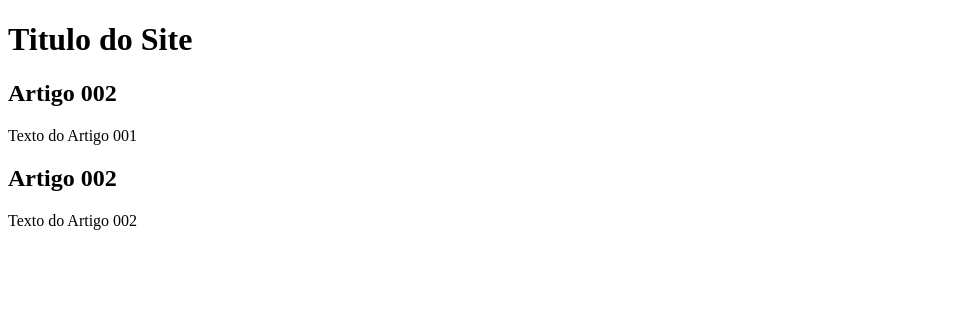
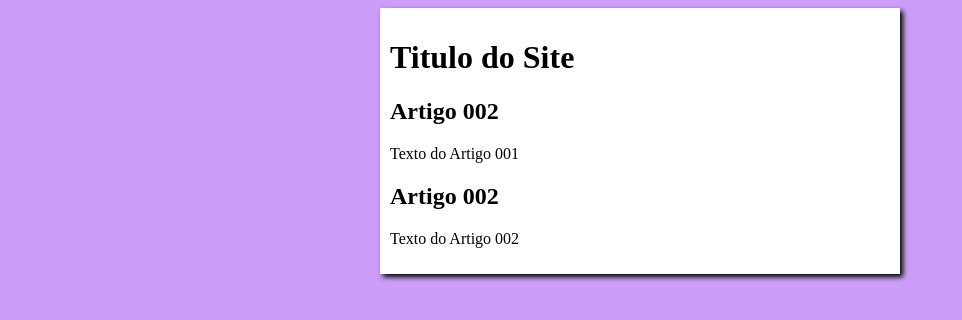
Before and after one commit to kauerosa/Projeto-SIte, a plain HTML site: page index.html in a window 1280 px wide. Shown: the whole page, without its empty margins (0-962 px from the left). Drawn offline with Linux system fonts and the light colour scheme.

Commit message:
iniciei o design

```diff
--- /dev/null
+++ b/estilo/stYle.css
@@ -0,0 +1,17 @@
+*{
+    font-family: Arial, Helvetica, sans-serif
+    font-size: 16px;
+}
+
+body {
+    background-color: rgb(204, 157, 248);
+
+}
+
+main {
+    background-color: white;
+    width: 500px;
+    padding: 10px;
+    margin: auto;
+    box-shadow: 3px 3px 5px rgba(0, 0, 0.473);
+}
--- a/index.html
+++ b/index.html
@@ -4,6 +4,8 @@
     <meta charset="UTF-8">
     <meta name="viewport" content="width=device-width, initial-scale=1.0">
     <title>Titulo do Sitw</title>
+    <link rel="stylesheet" href="estilo/stYle.css">
+
 </head>
 <body>
     <main>
```
